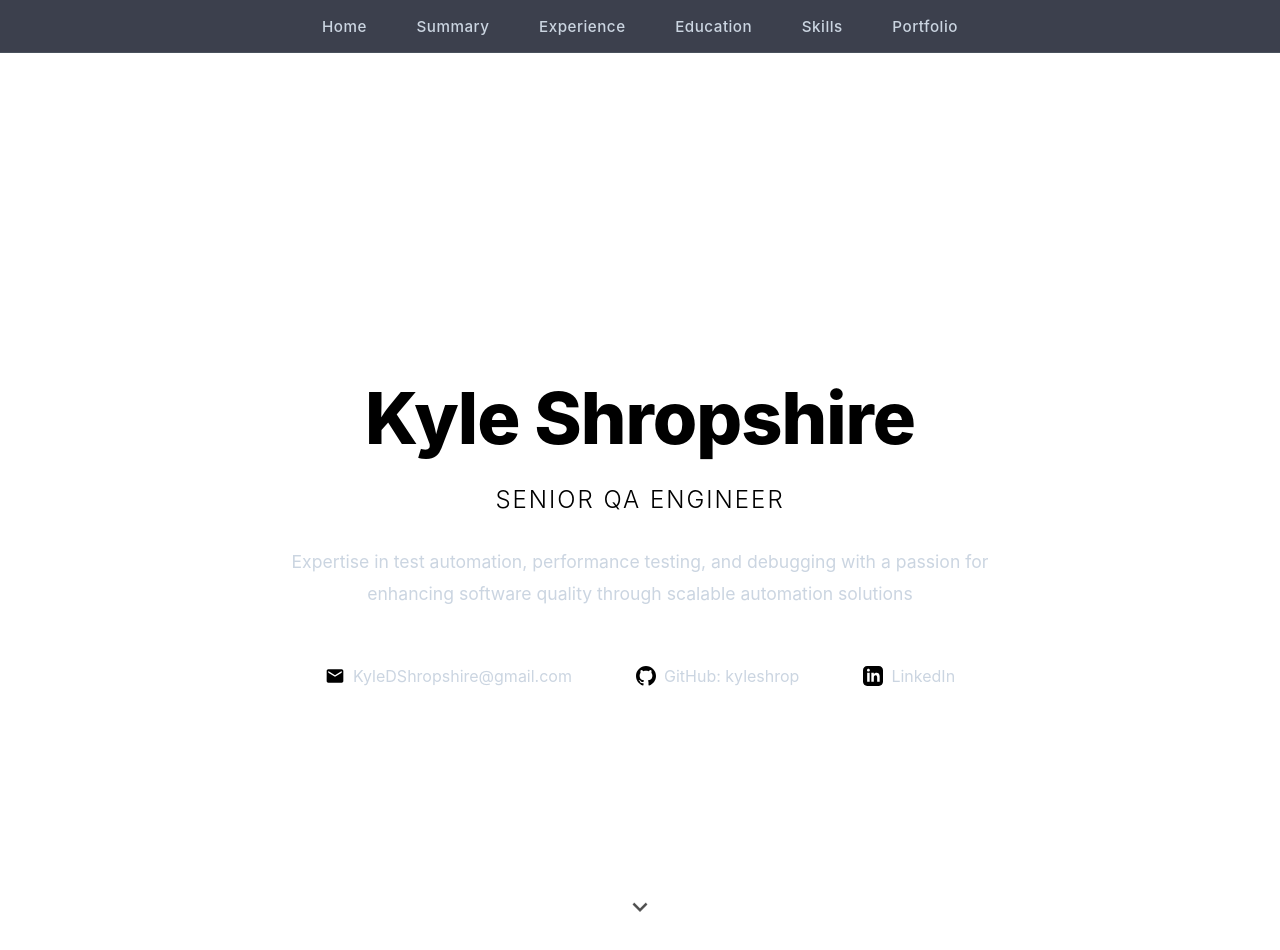
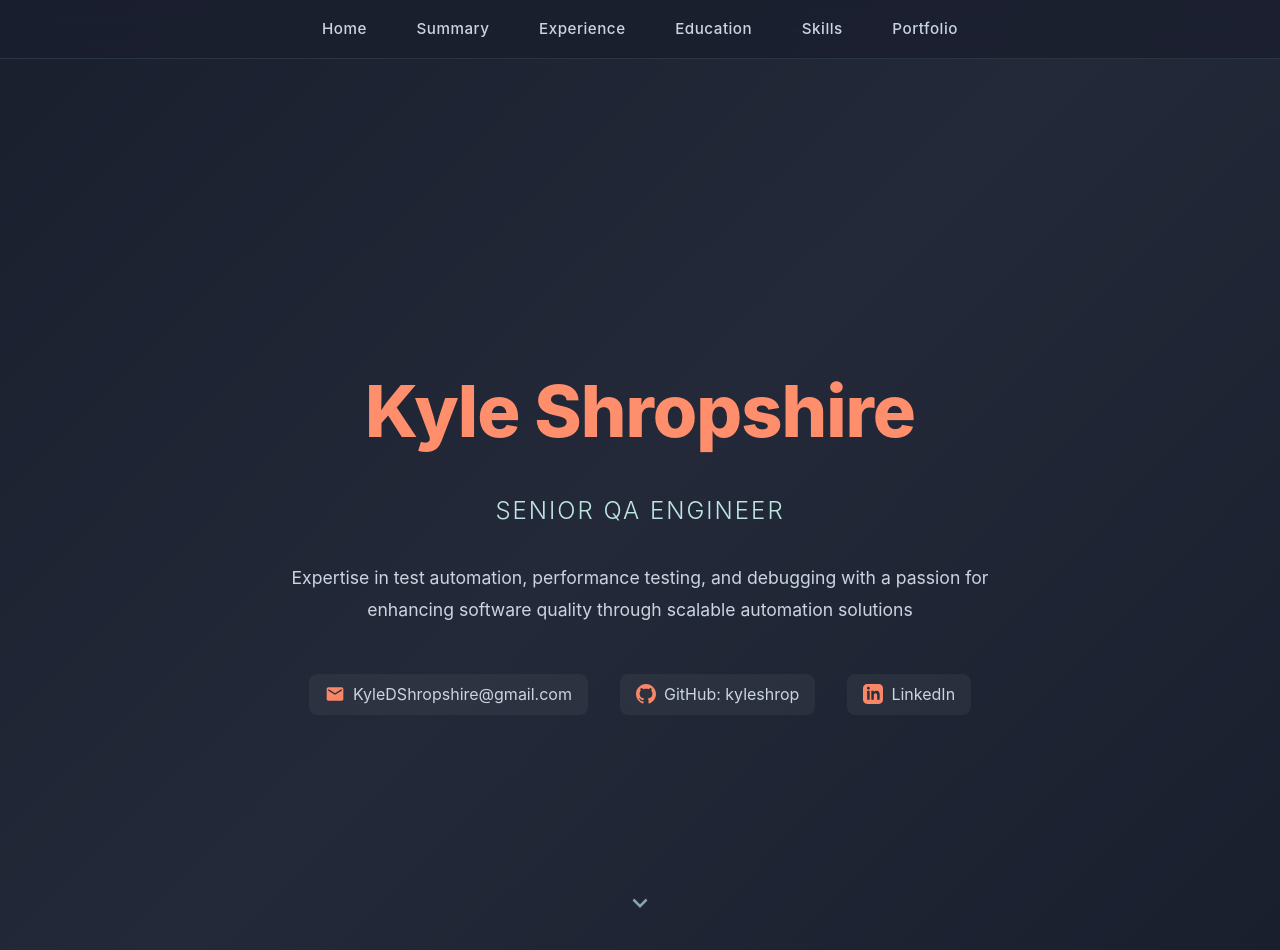
Before and after one commit to kyleshrop/kyle-resume, a React (Create React App) app: page / in a window 1280 px wide. Shown: the top 950 px of the page. Built offline with nearby package versions, Linux system fonts and the light colour scheme.

Commit message:
Updated app styling.

```diff
--- a/src/styles/App.css
+++ b/src/styles/App.css
@@ -1,4 +1,29 @@
-/* Global styles will go here */
+:root {
+  --primary: #f88767;
+  --primary-dark: #e67555;
+  --secondary: #bde5e1;
+  --text-primary: #1e293b;
+  --text-secondary: #64748b;
+  --bg-primary: #1a1f2e;
+  --bg-secondary: #232938;
+  --bg-card: rgba(255, 255, 255, 0.03);
+  --border: rgba(189, 229, 225, 0.1);
+  --accent: #bde5e1;
+  --gradient-1: linear-gradient(135deg, #f88767 0%, #bde5e1 100%);
+  --gradient-2: linear-gradient(135deg, #bde5e1 0%, #f88767 100%);
+}
+
+body {
+  font-family: -apple-system, BlinkMacSystemFont, 'Segoe UI', Roboto, Oxygen, Ubuntu, sans-serif;
+  background: linear-gradient(135deg, #1a1f2e 0%, #232938 50%, #1a1f2e 100%);
+  color: #f1f5f9;
+  min-height: 100vh;
+  overflow-x: hidden;
+  position: relative;
+  line-height: 1.6;
+  margin: 0;
+}
+
 .App {
   text-align: left;
 }
```
